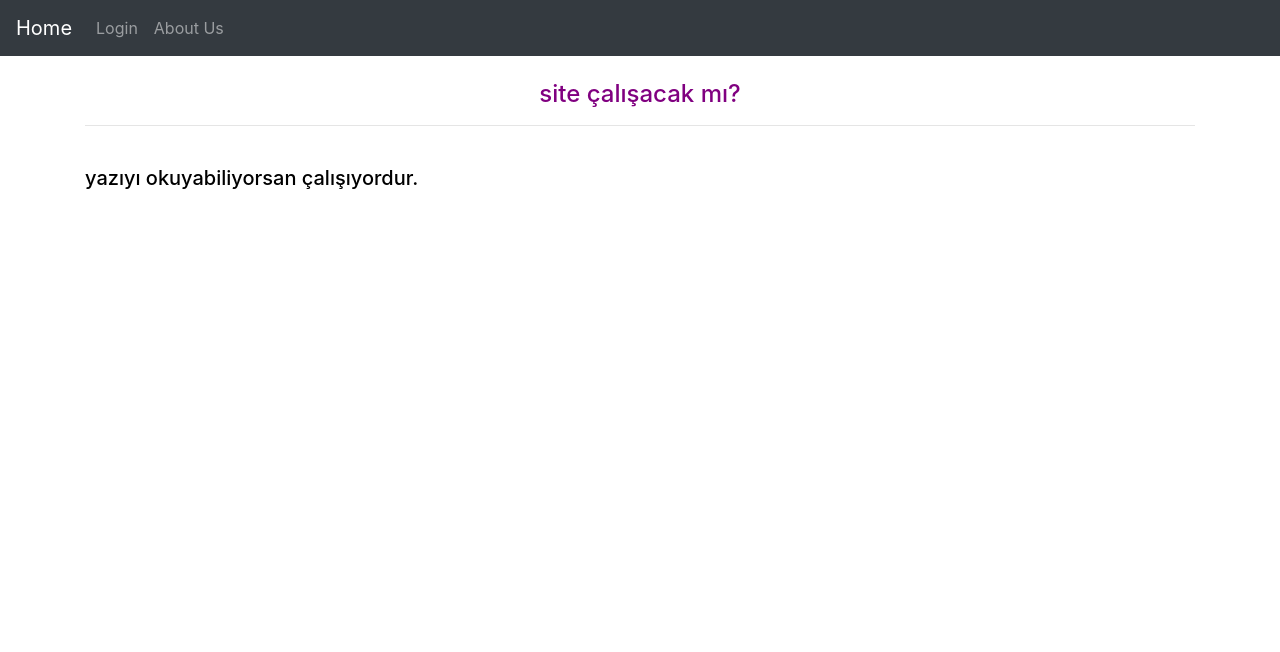
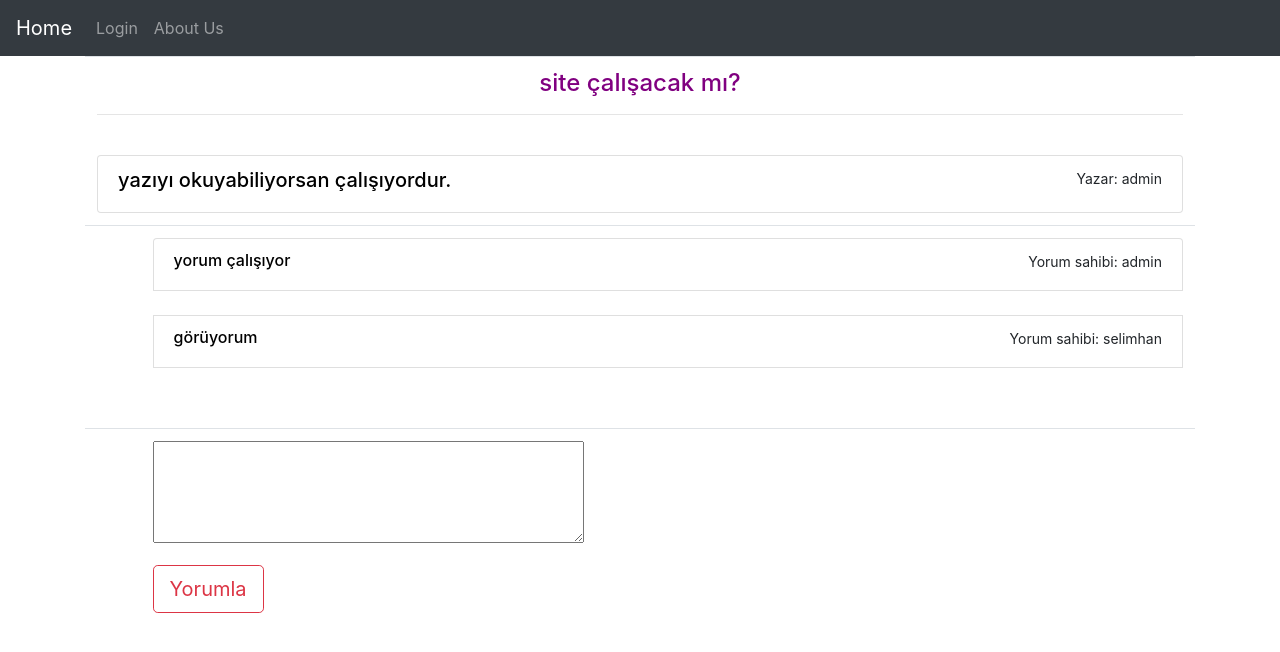
Before and after one commit to atu-ce/Messaging, a Django app: page /profile/1 in a window 1280 px wide. Shown: the top 652 px of the page. Run offline with Django 3.2, Linux system fonts and the light colour scheme; data comes from the database, SQL or seed files in the repository; both versions use the stored data as it was after the commit; some libraries are stand-ins or nearby versions.

Commit message:
yorum bölümü yapıldı.

```diff
--- a/app/models.py
+++ b/app/models.py
@@ -15,3 +15,15 @@ class Post(models.Model):
 
     def __str__(self):
         return self.title
+
+
+class Comment(models.Model):
+    text = models.TextField()
+    author = models.ForeignKey(User, on_delete=models.CASCADE)
+    post = models.ForeignKey(Post, on_delete=models.CASCADE)
+
+    class Meta:
+        db_table = "t_comment"
+
+    def __str__(self):
+        return self.text
--- a/app/views.py
+++ b/app/views.py
@@ -9,7 +9,7 @@ from django.contrib.auth import get_user_model
 User = get_user_model()
 
 
-from app.models import Post
+from app.models import Post, Comment
 
 def home(request):
     return render(request,"home.html")
@@ -47,6 +47,16 @@ def article_detail(request, id):
     context = {
         "makale": post
     }
+    if request.method == "POST":
+        gelen_yorum = request.POST.get("yorum")
+
+        Comment.objects.create(
+            text=gelen_yorum,
+            author=request.user,
+            post=post
+        )
+        url = "/profile/"+str(post.id)
+        return redirect(url)
     return render(request, "article.html", context)
 
 def about(request):
--- a/src/settings.py
+++ b/src/settings.py
@@ -25,7 +25,7 @@ SECRET_KEY = 'c!b=5fk4im#+2g9rkln%)*d*&(fvk5_3+in5=qg7ksu%n1j$bb'
 # SECURITY WARNING: don't run with debug turned on in production!
 DEBUG = True
 
-ALLOWED_HOSTS = ["127.0.0.1"]
+ALLOWED_HOSTS = ["127.0.0.1","10.99.80.250"]
 
 
 # Application definition
--- a/templates/article.html
+++ b/templates/article.html
@@ -1,7 +1,51 @@
 {% extends 'index.html' %}
 {% block appbody%}
-<br>
-<h4 class="purpletext text-center">{{makale.title}}</h4>
-<hr><br>
-<h5 class="blacktext text-left">{{makale.content}}</h5>
+<table align="center" class="table" border="0" width=100%>
+    <tr>
+        <td colspan="2">
+            <h4 class="purpletext text-center">{{makale.title}}</h4>
+    <hr><br>
+    <div class="list-group">
+        <div class="list-group-item d-flex justify-content-between">
+            <h5 class="blacktext text-left">{{makale.content}}</h5>
+            <small>Yazar: {{makale.author}}</small>
+        </div>
+    </div>
+        </td>
+    </tr>
+    <tr>
+        <td></td>
+        <td>
+            <span>
+                <div class="list-group">
+                    {% for comment in makale.comment_set.all %}
+                    <div class="list-group-item d-flex justify-content-between">
+                        <h6 class="blacktext text-left">{{comment.text}}</h6>
+                        <small>Yorum sahibi: {{comment.author}}</small>
+                    </div>
+                    <br>
+                    {%endfor%}
+                </div>
+
+            </span>
+            <br>
+        </td>
+    </tr>
+    <tr>
+        <td></td>
+        <td>
+            <form action="" method="post">
+                {% csrf_token %}
+                <textarea name="yorum" id="" cols="40" rows="4"></textarea>
+                <br>
+                <button class="btn btn-lg btn-outline-danger my-3" type="submit">Yorumla</button>
+            </form>
+        </td>
+    </tr>
+    </table>
+
+
+
+
+
 {% endblock appbody%}
```
Also changed, not shown: db.sqlite3.
